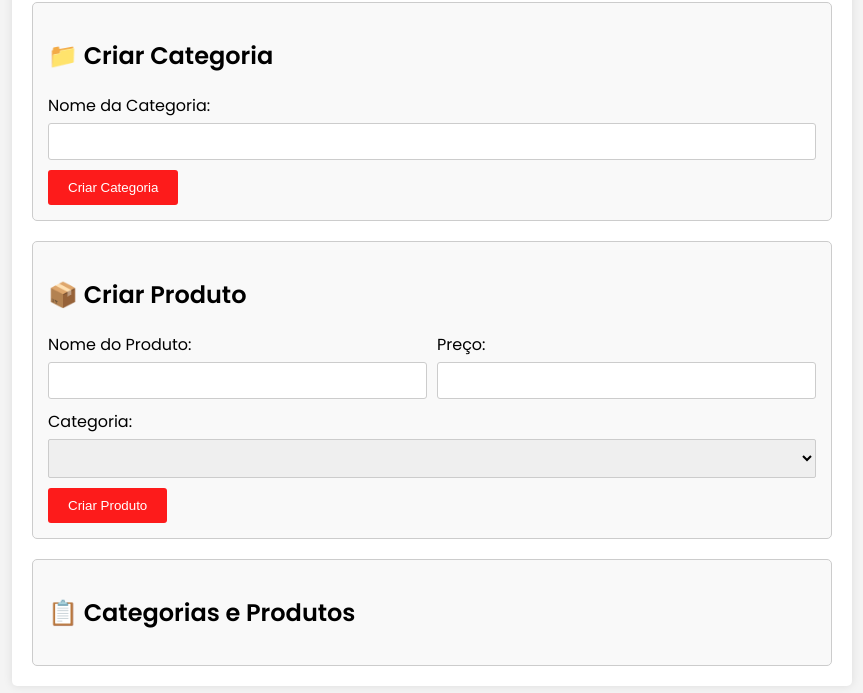
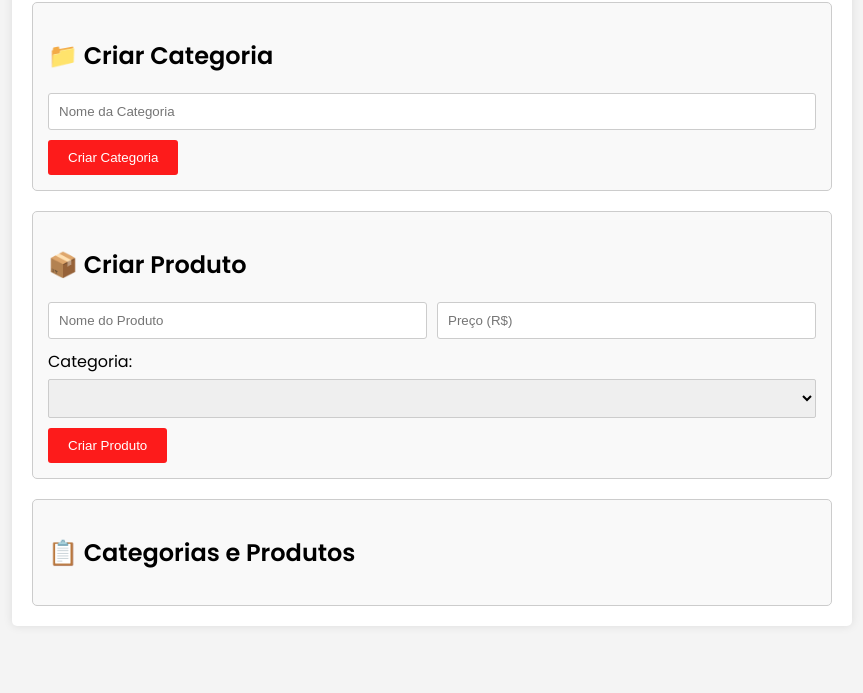
Before and after one commit to FelipeSantos92Dev/2tds-projects, a plain HTML site: page pages/category-product.html in a window 1280 px wide. Shown: the part 107-800 px from the top of the page, without its empty margins (208-1071 px from the left). Drawn offline with Linux system fonts and the light colour scheme.

Commit message:
refactor: remove labels

```diff
--- a/pages/category-product.html
+++ b/pages/category-product.html
@@ -20,8 +20,12 @@
       <!-- Category creation form -->
       <div class="form-container" id="categoryForm">
         <h2>📁 Criar Categoria</h2>
-        <label for="categoryName">Nome da Categoria:</label>
-        <input type="text" id="categoryName" required />
+        <input
+          type="text"
+          id="categoryName"
+          placeholder="Nome da Categoria"
+          required
+        />
         <button
           id="createCategoryButton"
           class="btn"
@@ -43,12 +47,21 @@
         <h2>📦 Criar Produto</h2>
         <div id="productInfos">
           <div class="productInputs">
-            <label for="productName">Nome do Produto:</label>
-            <input type="text" id="productName" required />
+            <input
+              type="text"
+              id="productName"
+              placeholder="Nome do Produto"
+              required
+            />
           </div>
           <div class="productInputs">
-            <label for="productPrice">Preço:</label>
-            <input type="number" id="productPrice" step="0.01" required />
+            <input
+              type="number"
+              id="productPrice"
+              step="0.01"
+              placeholder="Preço (R$)"
+              required
+            />
           </div>
         </div>
 
```
